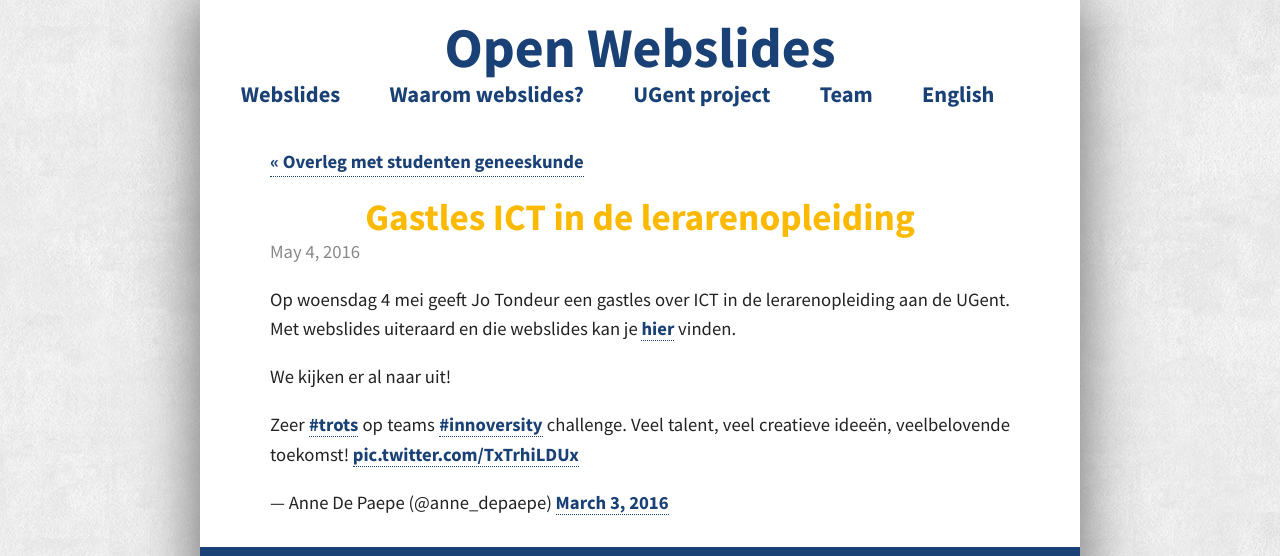
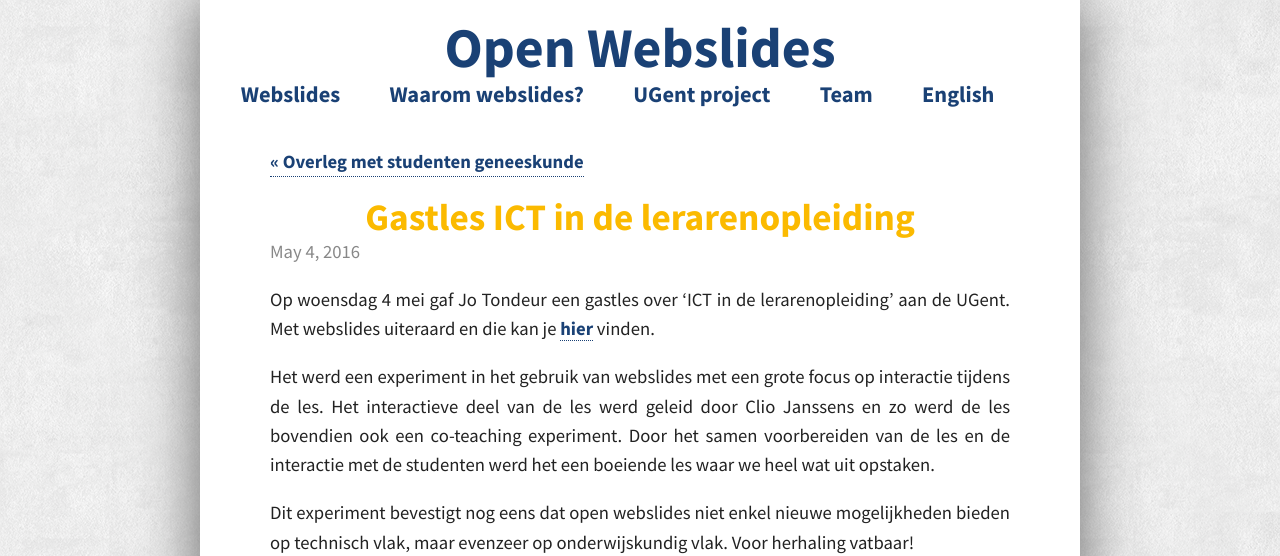
Before and after one commit to OpenWebslides/openwebslides.github.io-old, a Jekyll site: the page built from _posts/2016-05-04-ICT-lerarenopleiding.md, in a window 1280 px wide. Shown: the top 556 px of the page. Built offline with Jekyll 4.4.1, drawn with Linux system fonts in a browser that asks for light colours; comment, search, counter and statistics services are not loaded; some of the changed text lies outside the part shown; grey boxes are pictures that could not be loaded.

Commit message:
update post ICTinLO

```diff
--- a/_posts/2016-05-04-ICT-lerarenopleiding.md
+++ b/_posts/2016-05-04-ICT-lerarenopleiding.md
@@ -3,9 +3,27 @@
 title: "Gastles ICT in de lerarenopleiding"
 date: 2016-05-04 12:00:00 +0100
 ---
-Op woensdag 4 mei geeft Jo Tondeur een gastles over ICT in de lerarenopleiding aan de UGent. Met webslides uiteraard en die webslides kan je [hier](http://openwebslides.github.io/ICT-Lerarenopleiding) vinden.
+Op woensdag 4 mei gaf Jo Tondeur een gastles over 'ICT in de lerarenopleiding' aan de UGent. Met webslides uiteraard en die kan je [hier](http://openwebslides.github.io/ICT-Lerarenopleiding) vinden.
 
-We kijken er al naar uit!
+Het werd een experiment in het gebruik van webslides met een grote focus op interactie tijdens de les.
+Het interactieve deel van de les werd geleid door Clio Janssens en zo werd de les bovendien ook een co-teaching experiment.
+Door het samen voorbereiden van de les en de interactie met de studenten werd het een boeiende les waar we heel wat uit opstaken.
 
-<blockquote class="twitter-tweet" data-lang="en"><p lang="nl" dir="ltr">Zeer <a href="https://twitter.com/hashtag/trots?src=hash">#trots</a> op teams <a href="https://twitter.com/hashtag/innoversity?src=hash">#innoversity</a> challenge. Veel talent, veel creatieve ideeën, veelbelovende toekomst! <a href="https://t.co/TxTrhiLDUx">pic.twitter.com/TxTrhiLDUx</a></p>&mdash; Anne De Paepe (@anne_depaepe) <a href="https://twitter.com/anne_depaepe/status/705367241341190148">March 3, 2016</a></blockquote>
+Dit experiment bevestigt nog eens dat open webslides niet enkel nieuwe mogelijkheden bieden op technisch vlak, maar evenzeer op onderwijskundig vlak.
+Voor herhaling vatbaar!
+
+<figure>
+  <img src="https://github.com/OpenWebSlides/OpenWebSlides.github.io/blob/master/images/Jo2.jpg?raw=true" alt="">
+  <figcaption>
+    ©UGent, foto Clio Janssens
+  </figcaption>
+</figure>
+
+<blockquote class="twitter-tweet" data-lang="en"><p lang="nl" dir="ltr">Les met dubbele inzet: 1e x webslides + 1e x co-teaching met <a href="https://twitter.com/EstherDeLoof">@EstherDeLoof</a> &amp; Clio over <a href="https://twitter.com/hashtag/ICT?src=hash">#ICT</a> in de <a href="https://twitter.com/hashtag/lerarenopleiding?src=hash">#lerarenopleiding</a>&gt; <a href="https://t.co/3AkuSKkDE1">https://t.co/3AkuSKkDE1</a></p>&mdash; Jo Tondeur (@jotondeur) <a href="https://twitter.com/jotondeur/status/727826323465510912">May 4, 2016</a></blockquote>
 <script async src="//platform.twitter.com/widgets.js" charset="utf-8"></script>
+
+<blockquote class="twitter-tweet" data-lang="en"><p lang="nl" dir="ltr">Ik kijk uit om met <a href="https://twitter.com/OpenWebSlides">@OpenWebSlides</a>  een geschiedenisles te ontwikkelen. Integratie bronnen en actua lijkt me bijzonder makkelijk. <a href="https://twitter.com/hashtag/ictinlo?src=hash">#ictinlo</a></p>&mdash; Kimb veroast (@chicelette) <a href="https://twitter.com/chicelette/status/727765265396682753">May 4, 2016</a></blockquote>
+<script async src="//platform.twitter.com/widgets.js" charset="utf-8"></script>
+
+<blockquote class="twitter-tweet" data-lang="en"><p lang="nl" dir="ltr"><a href="https://twitter.com/OpenWebSlides">@OpenWebSlides</a>; <a href="https://t.co/tErepoiaMU">https://t.co/tErepoiaMU</a> Super dat je rechtstreeks op de pagina kan zoeken! Risico: sneller afgeleid tijdens les <br> <a href="https://twitter.com/hashtag/ICTinLO?src=hash">#ICTinLO</a></p>&mdash; Sven Vermeulen (@SvenVermeulenS) <a href="https://twitter.com/SvenVermeulenS/status/727771323586514944">May 4, 2016</a></blockquote>
+<script async src="//platform.twitter.com/widgets.js" charset="utf-8"></script>
```
